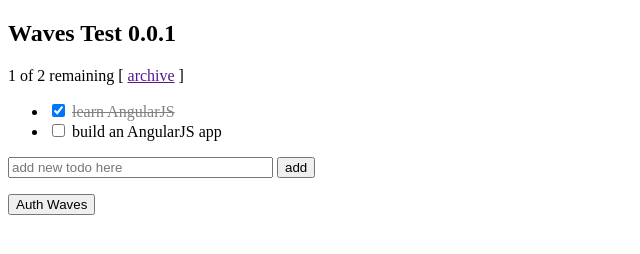
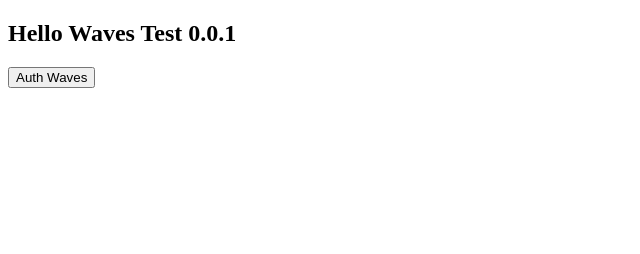
Before and after one commit to layinka/mweb3waves, a website: page index.html in a window 1280 px wide. Shown: the whole page, without its empty margins (0-640 px from the left). Drawn offline with nearby package versions, Linux system fonts and the light colour scheme.

Commit message:
Edited index

```diff
--- a/index.html
+++ b/index.html
@@ -6,24 +6,8 @@
     <link rel="stylesheet" href="app.css">
   </head>
   <body>
-    <h2>Waves Test 0.0.1</h2>
+    <h2>Hello Waves Test 0.0.1</h2>
     <div ng-controller="ListController as list">
-      <span>{{list.remaining()}} of {{list.todos.length}} remaining</span>
-      [ <a href="" ng-click="list.archive()">archive</a> ]
-      <ul class="unstyled">
-        <li ng-repeat="todo in list.todos">
-          <label class="checkbox">
-            <input type="checkbox" ng-model="todo.done">
-            <span class="done-{{todo.done}}">{{todo.text}}</span>
-          </label>
-        </li>
-      </ul>
-      <form ng-submit="list.addTodo()">
-        <input type="text" ng-model="list.todoText"  size="30"
-               placeholder="add new todo here">
-        <input class="btn-primary" type="submit" value="add">
-      </form>
-
       <p></p>
 
       <button ng-click="list.authFunc()">Auth Waves</button>
```
